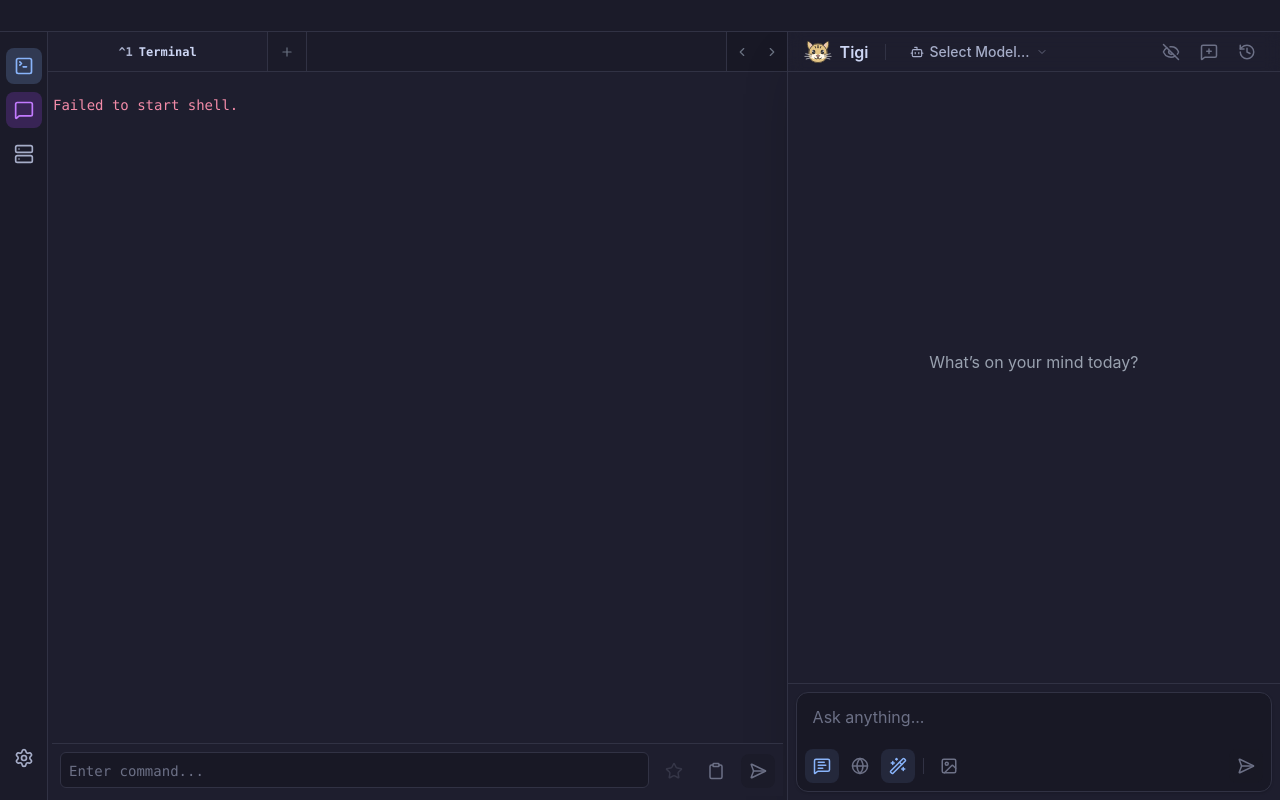
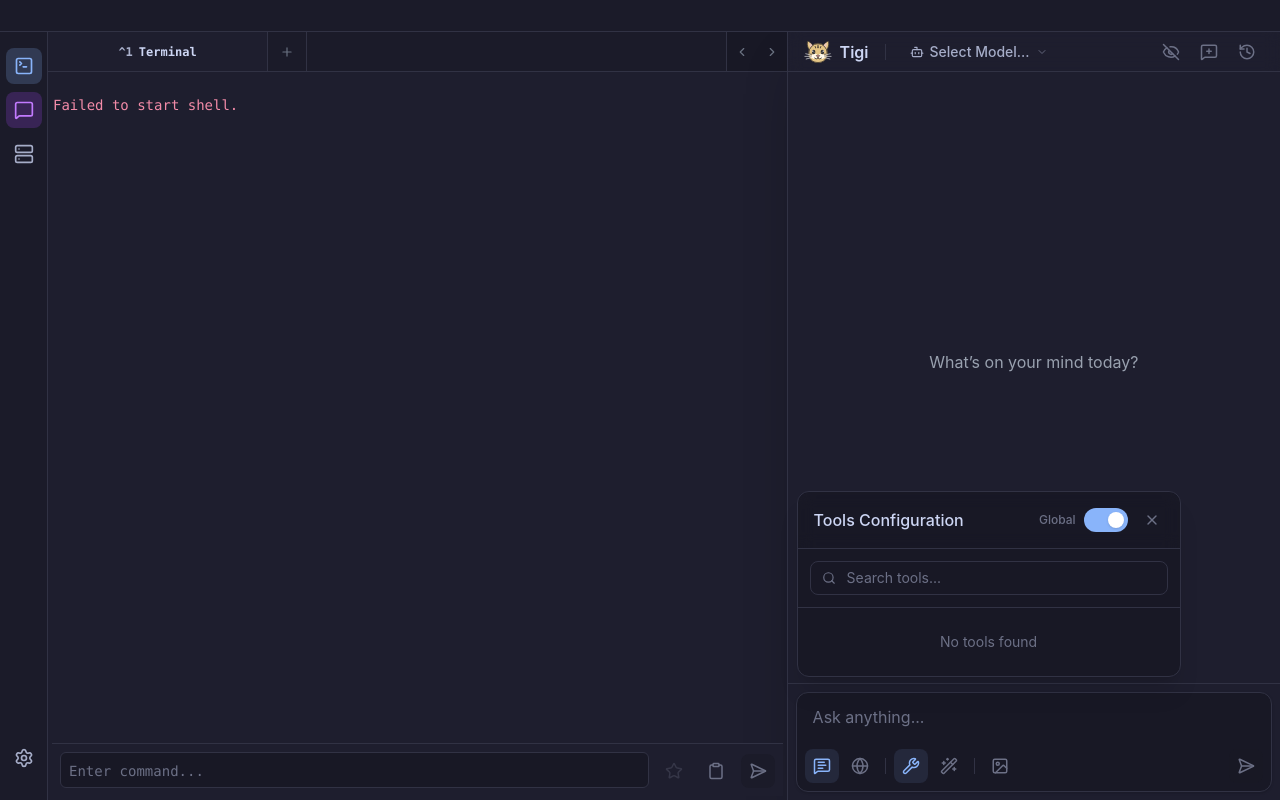
Before and after one commit to ZPVIP/tiginal, a React (Vite) app: page / in a window 1280 px wide. Both pictures are taken after a click on the button 897 px from the left and 766 px from the top of the page. Built offline with nearby package versions, Linux system fonts and the light colour scheme.

Commit message:
Add global tools toggle and configuration UI

```diff
--- a/src/main/chat-handlers.ts
+++ b/src/main/chat-handlers.ts
@@ -666,7 +666,11 @@ async function runAgentLoop(_event: any, conversationId: string, providerId: str
 
     const systemMessage = {
         role: 'system',
-        content: baseSystemPrompt + dateInfo + wdInfo + skillsInfo
+        content: useSystemPrompt
+           ? baseSystemPrompt + dateInfo + wdInfo + skillsInfo
+           : '' + skillsInfo  // Keep skills info if enabled via separate switch, or should it also be hidden?
+                              // User complaint specifically cited date/wd info. Skills are separate toggle usually.
+                              // Let's assume options.useSkills controls skillsInfo separately.
     };
 
     // Current conversation context (will grow with tool calls)
@@ -681,6 +685,12 @@ async function runAgentLoop(_event: any, conversationId: string, providerId: str
     // BUT we also want common tools (Bash) to be available if enabled.
     // Let's load enabled tools from DB.
     let currentTools: Array<any> = [];
+
+    // Check Global Tool Switch
+    const globalToolsEnabledVal = dbService.getSetting('toolBoxGlobalEnabled');
+    const globalToolsEnabled = globalToolsEnabledVal !== 'false';
+
+    if (globalToolsEnabled) {
         try {
           const toolRows = db.prepare(`SELECT name, description, input_schema FROM tools WHERE enabled = 1`).all() as any[];
           currentTools = toolRows.map(row => ({
@@ -693,6 +703,8 @@ async function runAgentLoop(_event: any, conversationId: string, providerId: str
         // Ensure ToolSearch and AttemptCompletion are present
         if (!currentTools.find(t => t.name === 'ToolSearch')) currentTools.push(TOOL_SEARCH_DEF);
         if (!currentTools.find(t => t.name === 'AttemptCompletion')) currentTools.push(ATTEMPT_COMPLETION_DEF);
+    } // If disabled, currentTools remains [] which means no tools header sent to API
+
 
     let finalResponse = '';
     let turnCount = 0;
--- a/src/main/tool-handlers.ts
+++ b/src/main/tool-handlers.ts
@@ -259,6 +259,20 @@ export function setupToolHandlers(): void {
     db.setSetting('toolModel', model);
   });
 
+  // Get global tools enabled setting
+  ipcMain.handle('tools:get-global-enabled', async (): Promise<boolean> => {
+    const db = getDatabase();
+    // Default to true if not set
+    const val = db.getSetting('toolBoxGlobalEnabled');
+    return val !== 'false';
+  });
+
+  // Set global tools enabled setting
+  ipcMain.handle('tools:set-global-enabled', async (_event, enabled: boolean): Promise<void> => {
+    const db = getDatabase();
+    db.setSetting('toolBoxGlobalEnabled', String(enabled));
+  });
+
   // Import system preset tools (upsert by name)
   ipcMain.handle('tools:import-preset', async (): Promise<{ added: number; updated: number }> => {
     const db = getDatabase().getDb();
--- a/src/renderer/components/Chat/ChatInput.tsx
+++ b/src/renderer/components/Chat/ChatInput.tsx
@@ -6,9 +6,11 @@ import {
   Image as ImageIcon,
   X,
   Wand2,
-  MessageSquareText
+  MessageSquareText,
+  Wrench
 } from 'lucide-react';
 import { clsx } from 'clsx';
+import { ToolsPopover } from './ToolsPopover';
 
 export interface ChatInputHandle {
     setText: (text: string) => void;
@@ -26,6 +28,7 @@ export const ChatInput = forwardRef<ChatInputHandle, ChatInputProps>(({ onSend,
   const [text, setText] = useState('');
   const [useSearch, setUseSearch] = useState(false);
   const [useSkills, setUseSkills] = useState(false);
+  const [showTools, setShowTools] = useState(false);
   const [images, setImages] = useState<string[]>([]);
   const textareaRef = useRef<HTMLTextAreaElement>(null);
   const fileInputRef = useRef<HTMLInputElement>(null);
@@ -85,8 +88,21 @@ export const ChatInput = forwardRef<ChatInputHandle, ChatInputProps>(({ onSend,
   };
 
   return (
-    <div className="p-2 bg-background border-t border-border">
-      <div className="max-w-3xl mx-auto bg-surface border border-border rounded-xl shadow-sm transition-all">
+    <div className="p-2 bg-background border-t border-border relative">
+
+
+      <div className="max-w-3xl mx-auto bg-surface border border-border rounded-xl shadow-sm transition-all relative z-50">
+
+        {/* Tools Popover */}
+        {showTools && (
+            <>
+                <ToolsPopover onClose={() => setShowTools(false)} />
+                <div
+                  className="fixed inset-0 z-40 bg-transparent"
+                  onClick={() => setShowTools(false)}
+                />
+            </>
+        )}
 
         {/* Image Previews */}
         {images.length > 0 && (
@@ -140,6 +156,17 @@ export const ChatInput = forwardRef<ChatInputHandle, ChatInputProps>(({ onSend,
                 >
                     <Globe size={18} />
                 </button>
+                <div className="h-4 w-[1px] bg-border mx-1" />
+                <button
+                   onClick={() => setShowTools(!showTools)}
+                   className={clsx(
+                       "p-2 rounded-lg transition-colors",
+                       showTools ? "bg-primary/10 text-primary" : "text-text-muted hover:text-text-main hover:bg-surface-light"
+                   )}
+                   title="Configure Tools"
+                >
+                    <Wrench size={18} />
+                </button>
                 <button
                    onClick={() => setUseSkills(!useSkills)}
                    className={clsx(
--- /dev/null
+++ b/src/renderer/components/Chat/ToolsPopover.tsx
@@ -0,0 +1,172 @@
+import React, { useState, useEffect } from 'react';
+import { X, Search } from 'lucide-react';
+import { clsx } from 'clsx';
+
+interface Tool {
+  id: string;
+  name: string;
+  description?: string;
+  enabled: boolean;
+}
+
+interface ToolsPopoverProps {
+  onClose: () => void;
+}
+
+export const ToolsPopover: React.FC<ToolsPopoverProps> = ({ onClose }) => {
+  const [globalEnabled, setGlobalEnabled] = useState(true);
+  const [tools, setTools] = useState<Tool[]>([]);
+  const [searchQuery, setSearchQuery] = useState('');
+  const [loading, setLoading] = useState(true);
+
+  useEffect(() => {
+    loadSettings();
+  }, []);
+
+  const loadSettings = async () => {
+    try {
+      const [enabled, allTools] = await Promise.all([
+        window.electron.invoke('tools:get-global-enabled'),
+        window.electron.invoke('tools:get-all')
+      ]);
+      setGlobalEnabled(enabled);
+      setTools(allTools);
+    } catch (error) {
+      console.error('Failed to load tool settings:', error);
+    } finally {
+      setLoading(false);
+    }
+  };
+
+  const toggleGlobal = async () => {
+    const newValue = !globalEnabled;
+    setGlobalEnabled(newValue);
+    await window.electron.invoke('tools:set-global-enabled', newValue);
+  };
+
+  const toggleTool = async (id: string, currentEnabled: boolean) => {
+    // Only allow toggling if global is enabled (or maybe allow it but it won't have effect?
+    // User requirement: "If disabled ... disable below single settings ... but single tools enabled value should not change"
+    // So we should probably prevent clicking if global is disabled, or just let them toggle but it's visually grayed out.
+    // The requirement "single settings become gray, cannot be changed" implies we should disable interaction.
+    if (!globalEnabled) return;
+
+    try {
+      const newValue = !currentEnabled;
+      // Optimistic update
+      setTools(prev => prev.map(t => t.id === id ? { ...t, enabled: newValue } : t));
+      await window.electron.invoke('tools:toggle', id, newValue);
+    } catch (error) {
+      console.error('Failed to toggle tool:', error);
+      // Revert on error
+      loadSettings();
+    }
+  };
+
+  const filteredTools = tools.filter(t =>
+    t.name.toLowerCase().includes(searchQuery.toLowerCase()) ||
+    (t.description && t.description.toLowerCase().includes(searchQuery.toLowerCase()))
+  );
+
+  return (
+    <div className="absolute bottom-full left-0 right-0 mb-4 md:w-96 bg-surface border border-border rounded-xl shadow-xl z-50 flex flex-col max-h-[400px] animate-in fade-in slide-in-from-bottom-2">
+        {/* Header */}
+        <div className="flex items-center justify-between p-4 border-b border-border bg-surface-light/50 rounded-t-xl backdrop-blur-sm">
+            <h3 className="font-medium text-text-main">Tools Configuration</h3>
+            <div className="flex items-center gap-3">
+                {/* Global Toggle */}
+                <div className="flex items-center gap-2">
+                    <span className="text-xs text-text-muted font-medium">Global</span>
+                    <button
+                        onClick={toggleGlobal}
+                        className={clsx(
+                            "relative inline-flex h-6 w-11 items-center rounded-full transition-colors focus:outline-none focus:ring-2 focus:ring-primary focus:ring-offset-2 focus:ring-offset-surface",
+                            globalEnabled ? "bg-primary" : "bg-surface-light border border-border"
+                        )}
+                    >
+                        <span
+                            className={clsx(
+                                "inline-block h-4 w-4 transform rounded-full bg-white transition-transform shadow-sm",
+                                globalEnabled ? "translate-x-6" : "translate-x-1"
+                            )}
+                        />
+                    </button>
+                </div>
+                <button
+                  onClick={onClose}
+                  className="p-1 hover:bg-surface-hover rounded-md text-text-muted hover:text-text-main transition-colors"
+                >
+                    <X size={16} />
+                </button>
+            </div>
+        </div>
+
+        {/* Search */}
+        <div className="p-3 border-b border-border">
+            <div className="relative">
+                <Search size={14} className="absolute left-3 top-1/2 -translate-y-1/2 text-text-muted" />
+                <input
+                    type="text"
+                    placeholder="Search tools..."
+                    value={searchQuery}
+                    onChange={(e) => setSearchQuery(e.target.value)}
+                    className="w-full bg-surface-light border border-border rounded-lg pl-9 pr-3 py-1.5 text-sm text-text-main placeholder-text-muted focus:outline-none focus:border-primary/50 transition-colors"
+                />
+            </div>
+        </div>
+
+        {/* Tool List */}
+        <div className={clsx(
+            "overflow-y-auto p-2 flex-col gap-1 transition-opacity duration-200",
+            !globalEnabled && "opacity-50 pointer-events-none grayscale-[0.5]"
+        )}>
+            {loading ? (
+                <div className="p-4 text-center text-text-muted text-sm">Loading tools...</div>
+            ) : filteredTools.length === 0 ? (
+                <div className="p-4 text-center text-text-muted text-sm">No tools found</div>
+            ) : (
+                filteredTools.map(tool => (
+                    <div
+                        key={tool.id}
+                        className="flex items-start justify-between p-3 rounded-lg hover:bg-surface-light transition-colors group"
+                    >
+                        <div className="flex-1 mr-3">
+                            <div className="flex items-center gap-2">
+                                <span className="font-medium text-sm text-text-main">{tool.name}</span>
+                                {!tool.enabled && <span className="text-[10px] bg-surface-hover px-1.5 py-0.5 rounded text-text-muted">Disabled</span>}
+                            </div>
+                            {tool.description && (
+                                <p className="text-xs text-text-muted mt-0.5 line-clamp-2">{tool.description}</p>
+                            )}
+                        </div>
+
+                        <button
+                            onClick={() => toggleTool(tool.id, tool.enabled)}
+                            className={clsx(
+                                "relative inline-flex h-5 w-9 shrink-0 items-center rounded-full transition-colors focus:outline-none",
+                                tool.enabled ? "bg-primary" : "bg-surface-light border border-border"
+                            )}
+                        >
+                            <span
+                                className={clsx(
+                                    "inline-block h-3.5 w-3.5 transform rounded-full bg-white transition-transform shadow-sm",
+                                    tool.enabled ? "translate-x-5" : "translate-x-0.5"
+                                )}
+                            />
+                        </button>
+                    </div>
+                ))
+            )}
+        </div>
+
+        {/* Footer info */}
+        {!globalEnabled && (
+            <div className="p-2 border-t border-border bg-surface-light/30">
+                <div className="text-[10px] text-text-muted text-center flex items-center justify-center gap-1">
+                    <span>Tools are globally disabled. Individual settings preserved.</span>
+                </div>
+            </div>
+        )}
+    </div>
+  );
+};
```
Lines whose indentation alone changed are shown as unchanged.
